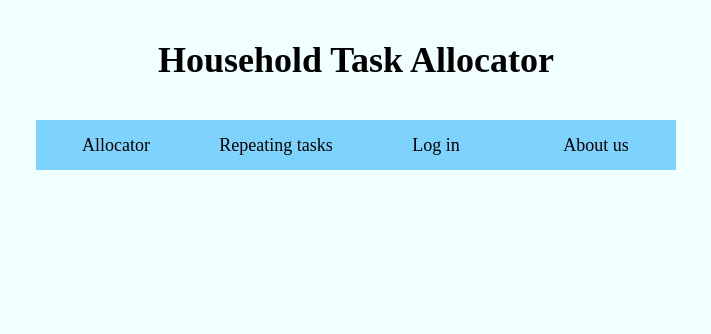
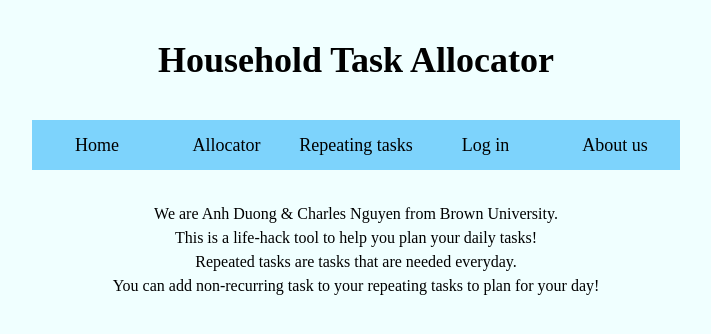
Before and after one commit to anhduong275/hackharvard22, a React (Create React App) app in the folder my-app/: page /about-us in a window 1280 px wide. Shown: the top 334 px of the page, without its empty margins (284-995 px from the left). Built offline with nearby package versions, Linux system fonts and the light colour scheme.

Commit message:
changed nav & added allocator component

```diff
--- a/my-app/src/App.tsx
+++ b/my-app/src/App.tsx
@@ -5,6 +5,8 @@ import NavBar from "./components/navbar";
 import { BrowserRouter as Router, Routes, Route } from "react-router-dom";
 import HomePage from "./pages/home";
 import RepeatingTasks from "./pages/repeating-tasks";
+import Allocator from "./pages/allocator";
+import AboutUs from "./pages/about-us";
 
 function App() {
   return (
@@ -21,8 +23,10 @@ function App() {
       </div>
       <Routes>
         <Route path="/" element={<HomePage />}></Route>
+        <Route path="/allocator" element={<Allocator />}></Route>
         <Route path="/login" element={<LogIn />}></Route>
         <Route path="/repeating-tasks" element={<RepeatingTasks />}></Route>
+        <Route path="/about-us" element={<AboutUs />}></Route>
       </Routes>
     </div>
   );
--- a/my-app/src/components/navbar.tsx
+++ b/my-app/src/components/navbar.tsx
@@ -2,9 +2,12 @@ import React from "react";
 
 const NavBar = () => {
   return (
-    <div className="grid grid-cols-4 min-w-[50%] bg-sky-300 h-[50px]">
+    <div className="grid grid-cols-5 min-w-[50%] bg-sky-300 h-[50px]">
       <div className="col-span-1 hover:cursor-pointer hover:bg-sky-500 h-full flex justify-center items-center px-2">
-        <a href="/">Allocator</a>
+        <a href="/">Home</a>
+      </div>
+      <div className="col-span-1 hover:cursor-pointer hover:bg-sky-500 h-full flex justify-center items-center px-2">
+        <a href="/allocator">Allocator</a>
       </div>
       <div className="col-span-1 hover:cursor-pointer hover:bg-sky-500 h-full flex justify-center items-center px-2">
         <a href="/repeating-tasks">Repeating tasks</a>
@@ -13,7 +16,7 @@ const NavBar = () => {
         <a href="/login">Log in</a>
       </div>
       <div className="col-span-1 hover:cursor-pointer hover:bg-sky-500 h-full flex justify-center items-center px-2">
-        About us
+        <a href="/about-us">About us</a>
       </div>
     </div>
   );
--- /dev/null
+++ b/my-app/src/pages/about-us.tsx
@@ -0,0 +1,17 @@
+import React from "react";
+
+const AboutUs = () => {
+  return (
+    <>
+      <div>We are Anh Duong & Charles Nguyen from Brown University.</div>
+      <div>This is a life-hack tool to help you plan your daily tasks!</div>
+      <div>Repeated tasks are tasks that are needed everyday.</div>
+      <div>
+        You can add non-recurring task to your repeating tasks to plan for your
+        day!
+      </div>
+    </>
+  );
+};
+
+export default AboutUs;
--- /dev/null
+++ b/my-app/src/pages/allocator.tsx
@@ -0,0 +1,7 @@
+import React from "react";
+
+const Allocator = () => {
+  return <div></div>;
+};
+
+export default Allocator;
```
